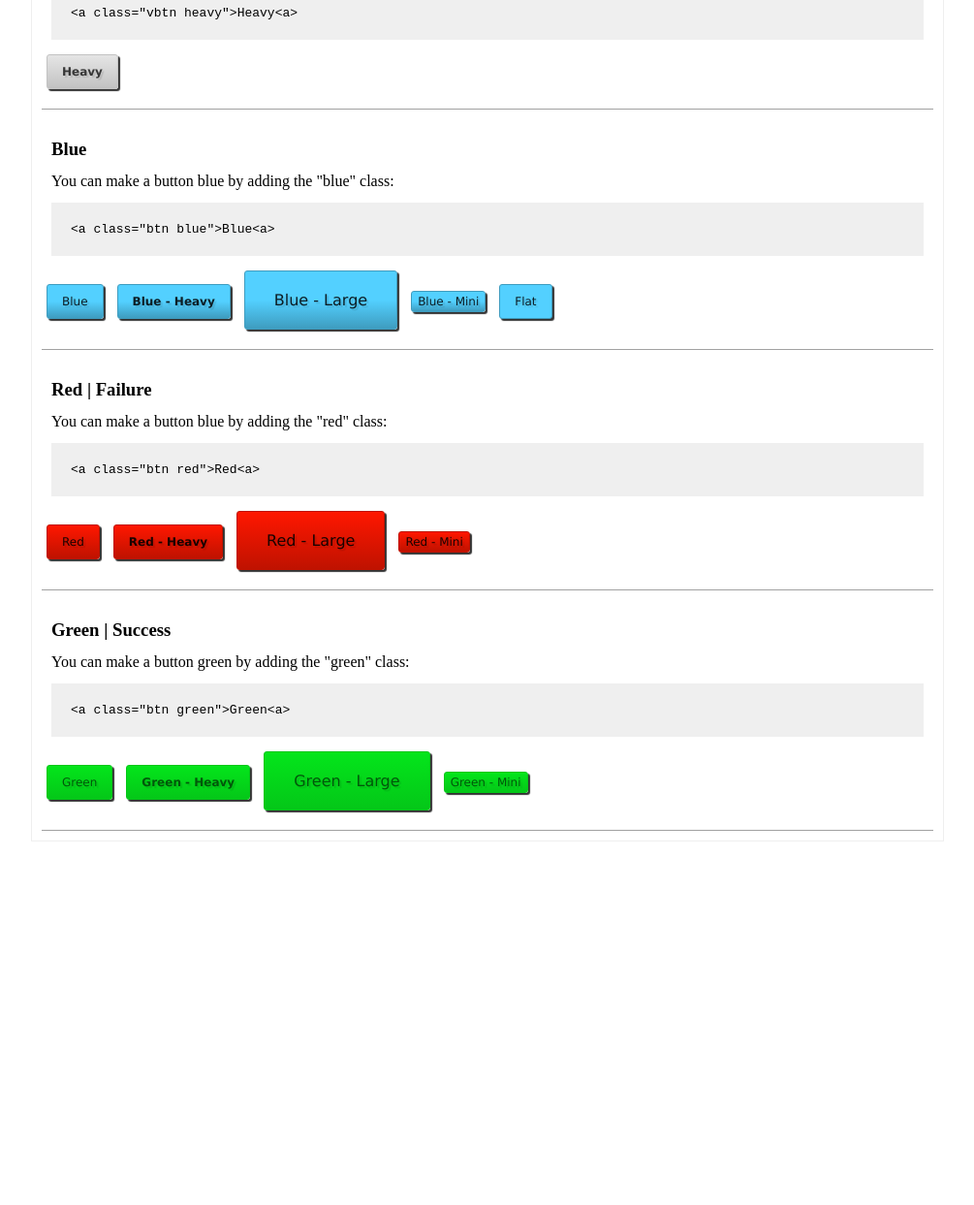
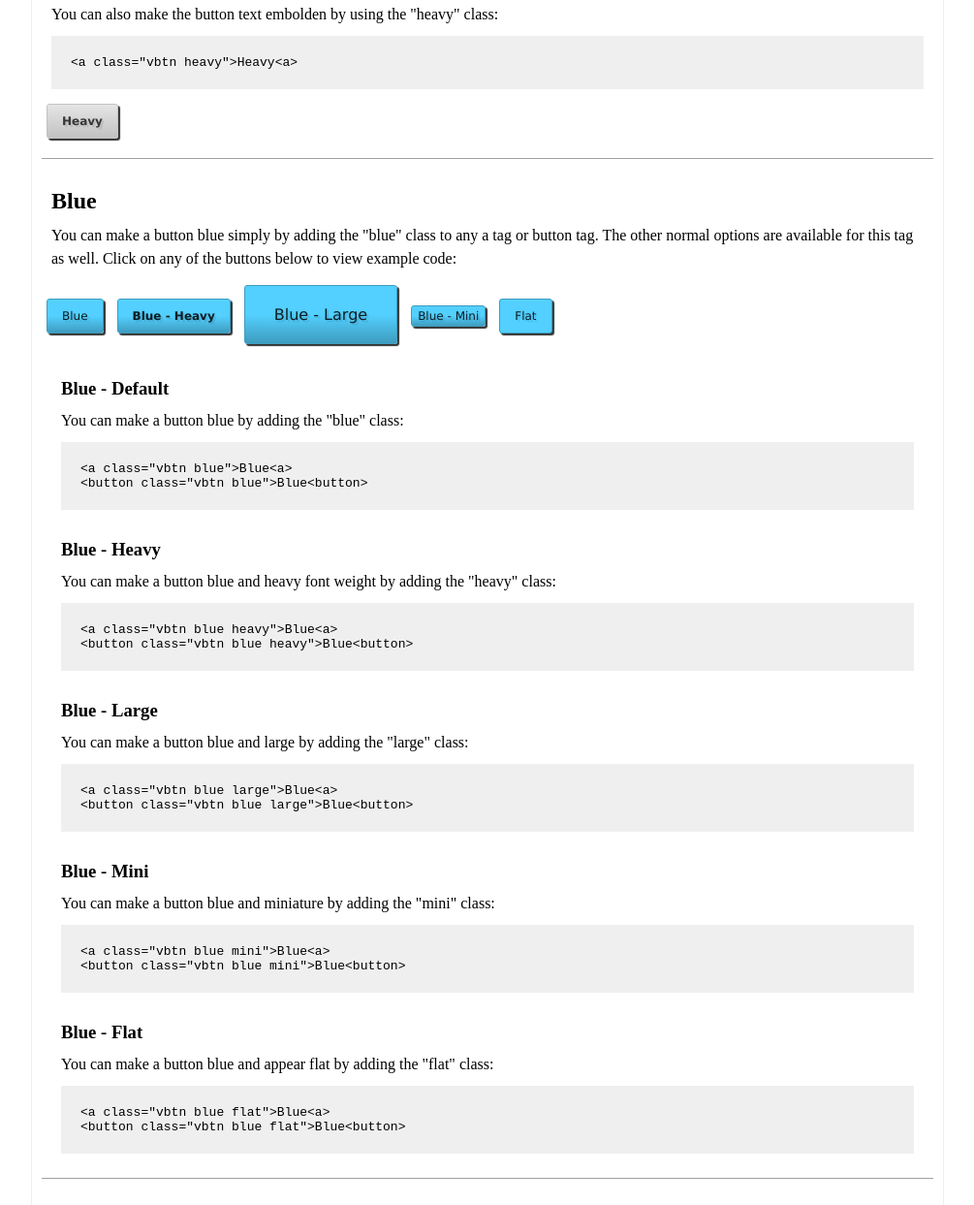
Before and after one commit to ghargrove/velociraptor, a plain HTML site: page index.html in a window 1280 px wide. Shown: the part 753-1996 px from the top of the page at 97% size, without its empty margins (137-1142 px from the left). Before the commit the page ends 1631 px from the top, so only its background shows below. Drawn offline with Linux system fonts and the light colour scheme.

Commit message:
Made section for different classes within each button color. Each section is linked to the button at the top of the section.

```diff
--- a/index.html
+++ b/index.html
@@ -11,7 +11,7 @@
 			margin: 10px;
 			line-height: inherit
 		}
-		h3 {
+		h2, h3 {
 			margin-top: 30px;
 		}
 		p {
@@ -34,11 +34,18 @@
 	</style>
 </head>
 <body>
+
 	<div id="main">
-
+		<h1>CSS3 Buttons</h1>
+		<ol>
+			<li>
+				Colors
+				<ul><a href="#blue">Blue</a></ul>
+				<!--li><a href="#red">Red</a></li-->
+			</li>
+		</ol>
 		<div class="section">
-			<h1>CSS3 Buttons</h1>
-			<h3>Default</h3>
+			<h2>Default</h2>
 			<p>To acheive this look you should use either:</p>
 			<code>
 				&lt;a class="btn"&gt;Login&lt;a&gt;
@@ -69,20 +76,65 @@
 			<a href="#" class="vbtn heavy">Heavy</a>
 		</div>
 
-		<div class="section">
-			<h3>Blue</h3>
-			<p>You can make a button blue by adding the "blue" class:</p>
-			<code>
-				&lt;a class="btn blue"&gt;Blue&lt;a&gt;
-			</code>
-			<a href="#" class="vbtn blue">Blue</a>
-			<a href="#" class="vbtn blue heavy">Blue - Heavy</a>
-			<a href="#" class="vbtn blue large">Blue - Large</a>
-			<a href="#" class="vbtn blue mini">Blue - Mini</a>
-			<a href="#" class="vbtn blue flat">Flat</a>
+		<div id="blue" class="section">
+			<h2>Blue</h2>
+			<p>You can make a button blue simply by adding the "blue" class to any a tag
+				or button tag. The other normal options are available for this tag as well. Click on any of the buttons below to view example code:</p>
+			<a href="#blue-default" class="vbtn blue">Blue</a>
+			<a href="#blue-heavy" class="vbtn blue heavy">Blue - Heavy</a>
+			<a href="#blue-large" class="vbtn blue large">Blue - Large</a>
+			<a href="#blue-mini" class="vbtn blue mini">Blue - Mini</a>
+			<a href="#blue-flat" class="vbtn blue flat">Flat</a>
+
+			<div id="blue-default">
+				<h3>Blue - Default</h3>
+				<p>You can make a button blue by adding the "blue" class:</p>
+				<code>
+					&lt;a class="vbtn blue"&gt;Blue&lt;a&gt;<br/>
+					&lt;button class="vbtn blue"&gt;Blue&lt;button&gt;
+				</code>
+			</div>
+
+			<div id="blue-heavy">
+				<h3>Blue - Heavy</h3>
+				<p>You can make a button blue and heavy font weight by adding the "heavy" class:</p>
+				<code>
+					&lt;a class="vbtn blue heavy"&gt;Blue&lt;a&gt;<br/>
+					&lt;button class="vbtn blue heavy"&gt;Blue&lt;button&gt;
+				</code>
+			</div>
+
+			<div id="blue-large">
+				<h3>Blue - Large</h3>
+				<p>You can make a button blue and large by adding the "large" class:</p>
+				<code>
+					&lt;a class="vbtn blue large"&gt;Blue&lt;a&gt;<br/>
+					&lt;button class="vbtn blue large"&gt;Blue&lt;button&gt;
+				</code>
+			</div>
+
+			<div id="blue-mini">
+				<h3>Blue - Mini</h3>
+				<p>You can make a button blue and miniature by adding the "mini" class:</p>
+				<code>
+					&lt;a class="vbtn blue mini"&gt;Blue&lt;a&gt;<br/>
+					&lt;button class="vbtn blue mini"&gt;Blue&lt;button&gt;
+				</code>
+			</div>
+
+			<div id="blue-flat">
+				<h3>Blue - Flat</h3>
+				<p>You can make a button blue and appear flat by adding the "flat" class:</p>
+				<code>
+					&lt;a class="vbtn blue flat"&gt;Blue&lt;a&gt;<br/>
+					&lt;button class="vbtn blue flat"&gt;Blue&lt;button&gt;
+				</code>
+			</div>
+
+
 		</div>
 
-		<div class="section">
+		<div id="red" class="section">
 			<h3>Red | Failure</h3>
 			<p>You can make a button blue by adding the "red" class:</p>
 			<code>
```
